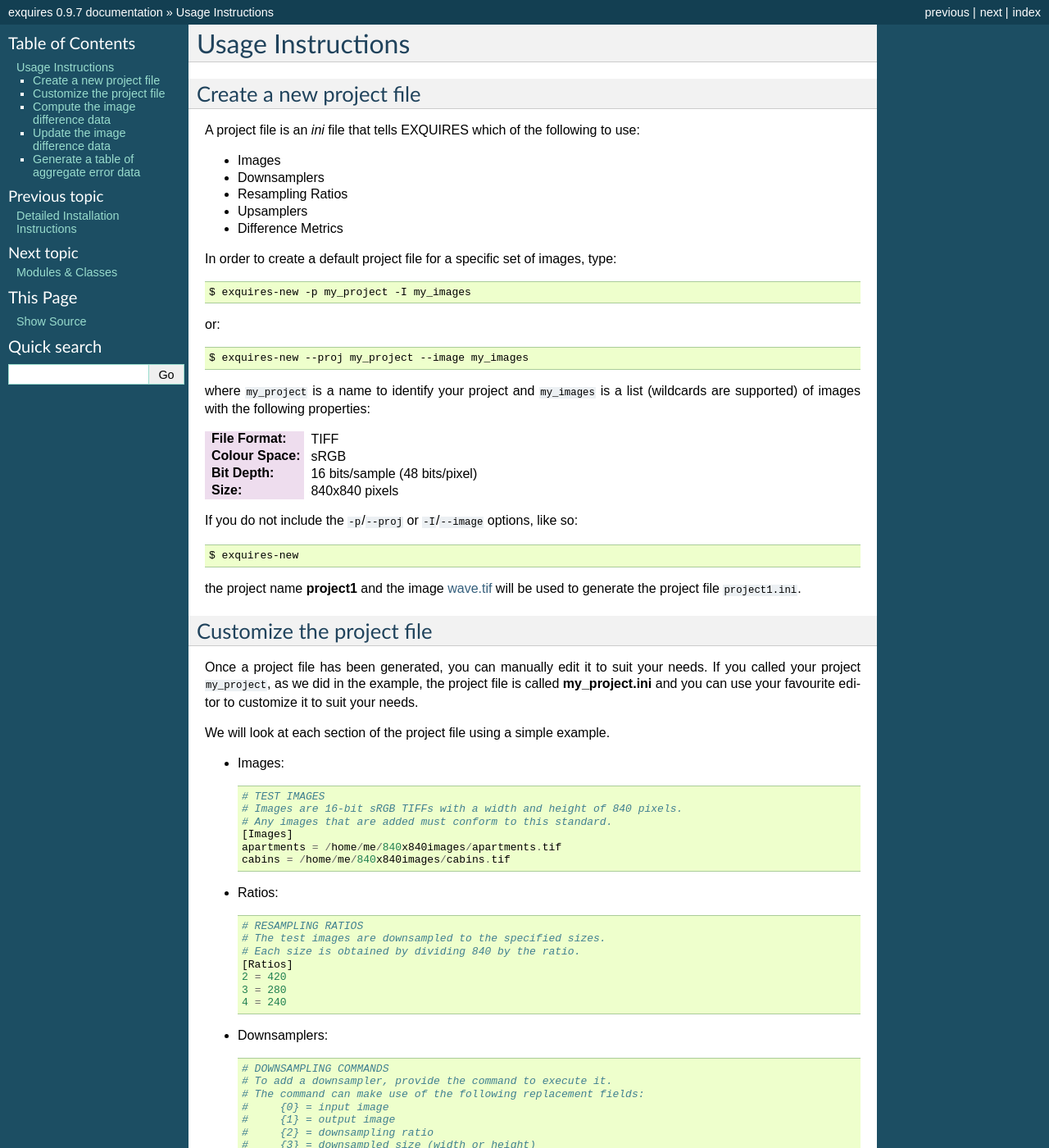
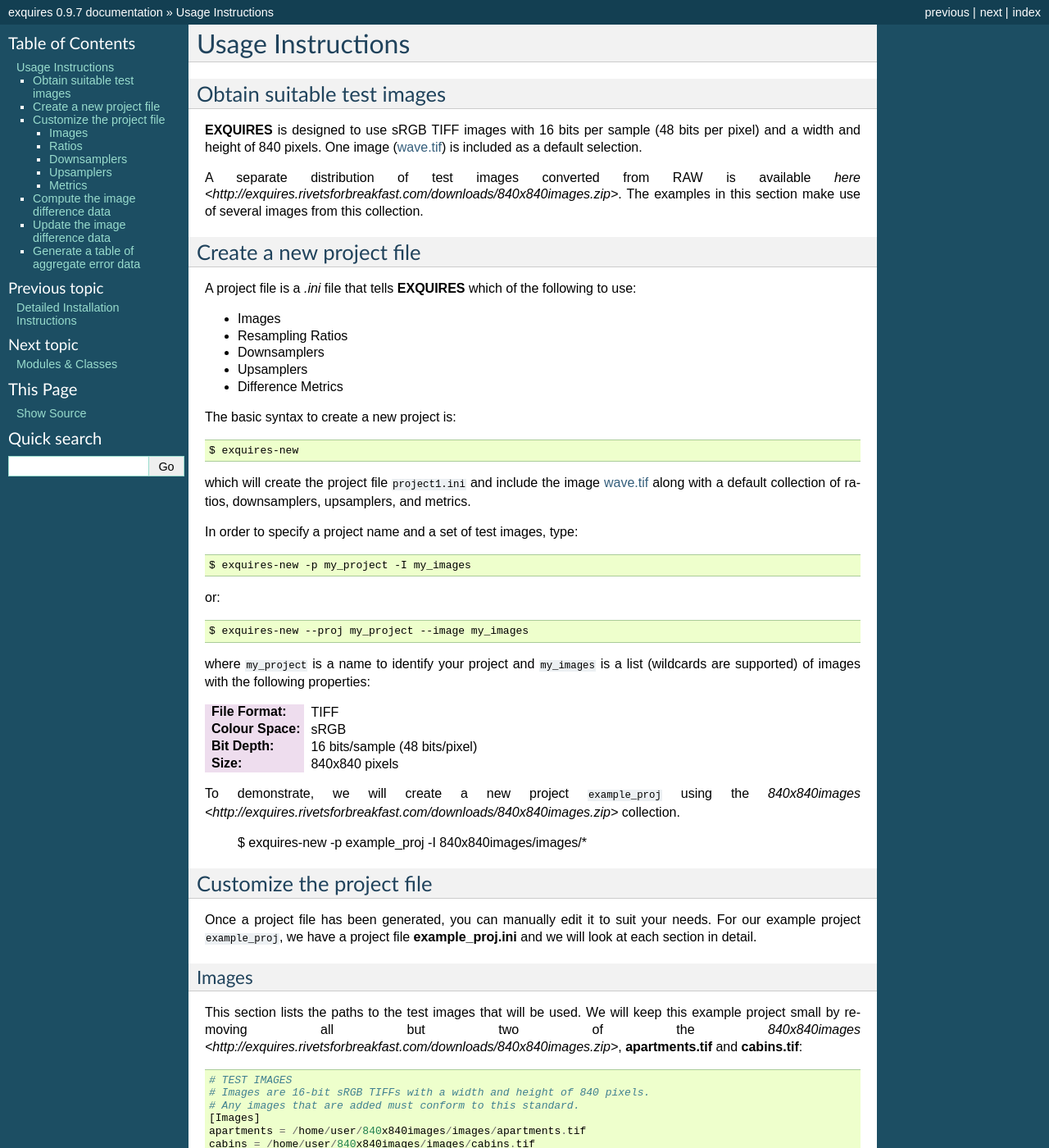
Before and after one commit to aturcotte/exquires, a Sphinx documentation site: the page built from docs/usage.rst, in a window 1280 px wide and 1400 px high. Shown: the whole window at 82% size. Built offline with Sphinx 7.4.7, drawn with Linux system fonts in a browser that asks for light colours; formulas are drawn with MathJax 3; some of the changed text lies outside the part shown.

Commit message:
changed Metrics order and added usage instructions

```diff
--- a/docs/usage.rst
+++ b/docs/usage.rst
@@ -4,20 +4,42 @@
 Usage Instructions
 ******************
 
+===========================
+Obtain suitable test images
+===========================
+
+**EXQUIRES** is designed to use sRGB TIFF images with 16 bits per sample
+(48 bits per pixel) and a width and height of 840 pixels. One image
+(`wave.tif <http://exquires.rivetsforbreakfast.com/downloads/wave/wave.tif>`_)
+is included as a default selection.
+
+A separate distribution of test images converted from RAW is available
+`here <http://exquires.rivetsforbreakfast.com/downloads/840x840images.zip>`.
+The examples in this section make use of several images from this collection.
+
 =========================
 Create a new project file
 =========================
 
-A project file is an *ini* file that tells EXQUIRES which of the following
+A project file is a *.ini* file that tells **EXQUIRES** which of the following
 to use:
 
 * Images
+* Resampling Ratios
 * Downsamplers
-* Resampling Ratios
 * Upsamplers
 * Difference Metrics
 
-In order to create a default project file for a specific set of images, type::
+The basic syntax to create a new project is::
+
+    $ exquires-new
+
+which will create the project file ``project1.ini`` and include the image
+`wave.tif <http://exquires.rivetsforbreakfast.com/downloads/wave/wave.tif>`_
+along with a default collection of ratios, downsamplers, upsamplers, and
+metrics.
+
+In order to specify a project name and a set of test images, type::
 
     $ exquires-new -p my_project -I my_images
 
@@ -33,36 +55,45 @@ a list (wildcards are supported) of images with the following properties:
 :Bit Depth: 16 bits/sample (48 bits/pixel)
 :Size: 840x840 pixels
 
-If you do not include the ``-p``/``--proj`` or ``-I``/``--image`` options,
-like so::
+To demonstrate, we will create a new project ``example_proj`` using the
+`840x840images <http://exquires.rivetsforbreakfast.com/downloads/840x840images.zip>`
+collection.
 
-    $ exquires-new
-
-the project name **project1** and the image
-`wave.tif <http://exquires.rivetsforbreakfast.com/downloads/wave/wave.tif>`_
-will be used to generate the project file ``project1.ini``.
+    $ exquires-new -p example_proj -I 840x840images/images/*
 
 ==========================
 Customize the project file
 ==========================
 
 Once a project file has been generated, you can manually edit it to suit your
-needs. If you called your project ``my_project``, as we did in the example, the
-project file is called **my_project.ini** and you can use your favourite editor
-to customize it to suit your needs.
+needs. For our example project ``example_proj``, we have a project file
+**example_proj.ini** and we will look at each section in detail.
 
-We will look at each section of the project file using a simple example.
+------
+Images
+------
 
-* Images::
+This section lists the paths to the test images that will be used. We will keep
+this example project small by removing all but two of the
+`840x840images <http://exquires.rivetsforbreakfast.com/downloads/840x840images.zip>`,
+**apartments.tif** and **cabins.tif**::
 
     # TEST IMAGES
     # Images are 16-bit sRGB TIFFs with a width and height of 840 pixels.
     # Any images that are added must conform to this standard.
     [Images]
-    apartments = /home/me/840x840images/apartments.tif
-    cabins = /home/me/840x840images/cabins.tif
+    apartments = /home/user/840x840images/images/apartments.tif
+    cabins = /home/user/840x840images/images/cabins.tif
 
-* Ratios::
+Notice that **EXQUIRES** has also assigned default names for these images,
+which you can also modify.
+
+------
+Ratios
+------
+
+This section lists the resampling ratios and specifies the width and
+height of the downsampled image for each ratio. Here are the default ratios::
 
     # RESAMPLING RATIOS
     # The test images are downsampled to the specified sizes.
@@ -71,8 +102,18 @@ We will look at each section of the project file using a simple example.
     2 = 420
     3 = 280
     4 = 240
+    5 = 168
+    6 = 140
+    7 = 120
+    8 = 105
 
-* Downsamplers::
+------------
+Downsamplers
+------------
+
+This section lists the downsampling methods that will be used to reduce each of
+the test images. We have edited our example project to include a small subset
+of the defaults::
 
     # DOWNSAMPLING COMMANDS
     # To add a downsampler, provide the command to execute it.
@@ -88,7 +129,31 @@ We will look at each section of the project file using a simple example.
     nearest_srgb = magick {0} -filter Point -resize {3}x{3} -strip {1}
     nearest_linear = magick {0} -colorspace RGB -filter Point -resize {3}x{3} -colorspace sRGB -strip {1}
 
-* Upsamplers::
+Note that the **ImageMagick** commands in this example make use of numbered
+replacement fields to denote the command-line arguments. If you wish to add
+your own downsampling method, you must use ``{0}`` and ``{1}`` to specify the
+input and output images, and either ``{2}`` or ``{3}`` (or both) to specify
+the size of the reduced image.
+
+Also note that the methods suffixed with ``_srgb`` do not apply gamma
+correction, meaning that the sRGB images are downsampled using linear averaging
+even though sRGB is a non-linear colour space.
+The methods suffixed with ``_linear`` convert the input image to linear RGB
+before downsampling, then convert the result back to sRGB.
+
+----------
+Upsamplers
+----------
+
+This section lists the upsampling methods that will be used to re-enlarge
+each of the downsampled images, and makes use of the same replacement fields as
+the Downsamplers section.
+
+Since the purpose of **EXQUIRES** is to assess the accuracy of upsampling
+methods, you may wish to add your own method to see how it ranks alongside
+pre-existing methods. For example, we can compare our own implementation of
+the EANBQH (Exact Area image upsizing with Natural BiQuadratic Histosplines)
+method with several Lanczos variations::
 
     # UPSAMPLING COMMANDS
     # To add an upsampler, provide the command to execute it.
@@ -104,8 +169,19 @@ We will look at each section of the project file using a simple example.
     lanczos3_linear = magick {0} -colorspace RGB -filter Lanczos -resize {3}x{3} -colorspace sRGB -strip {1}
     lanczos4_srgb = magick {0} -filter Lanczos -define filter:lobes=4 -resize {3}x{3} -strip {1}
     lanczos4_linear = magick {0} -colorspace RGB -filter Lanczos -define filter:lobes=4 -resize {3}x{3} -colorspace sRGB -strip {1}
+    eanbqh = python eanbqh.py {0} {1} {3}
 
-* Metrics::
+Your upsampling program may not be equipped to handle the TIFF formatted images
+used by **EXQUIRES**. Likewise, the ``eanbqh16`` program is only compatible
+with binary-mode PPM images. An example of bridging this gap is found in
+``eanbqh.py``, which uses ImageMagick to manage the conversions between the two
+image formats.
+
+-------
+Metrics
+-------
+
+::
 
     # IMAGE DIFFERENCE METRICS AND AGGREGATORS
     # Each metric must be associated with a data aggregation method.
```
Also changed, not shown: 1 other file.
